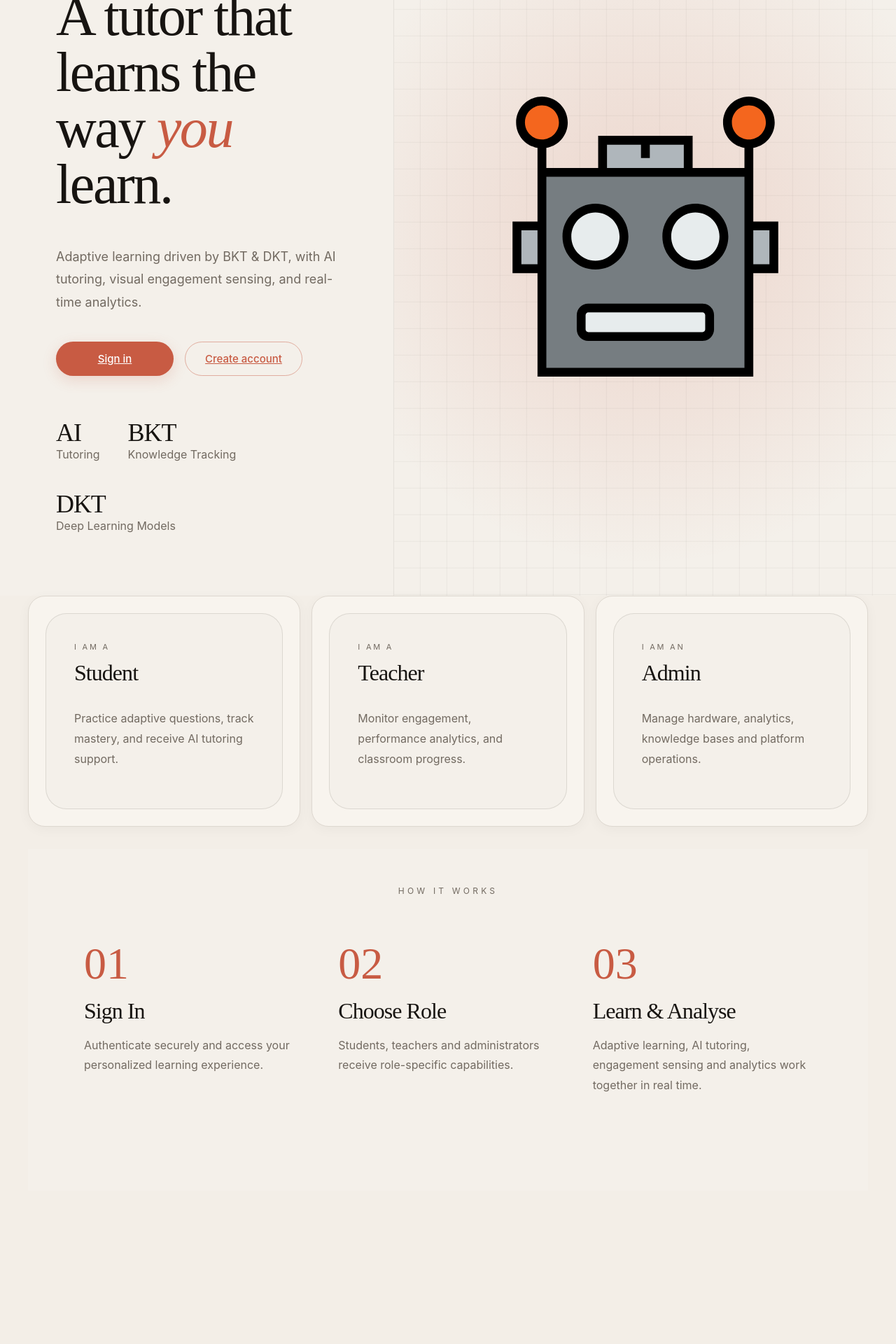
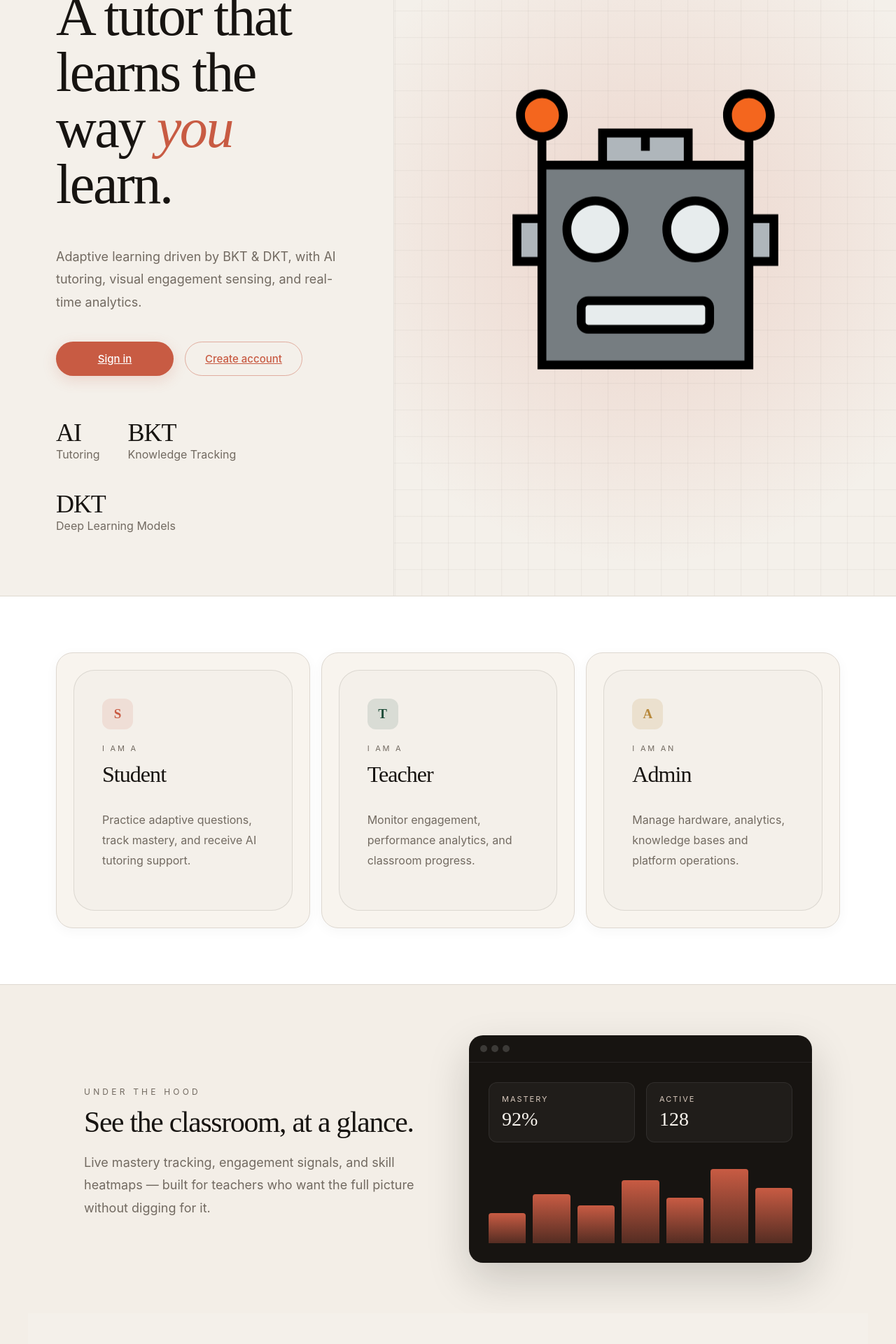
Before and after one commit to SahanMihikalpa/frontend-robot-, a Next.js app: page / in a window 1280 px wide. Shown: the part 300-2220 px from the top of the page at 70% size. Before the commit the page ends 2041 px from the top, so only its background shows below. Built offline with nearby package versions, Linux system fonts and the light colour scheme; no server answers.

Commit message:
Improved landing page UI

```diff
--- a/pages/index.tsx
+++ b/pages/index.tsx
@@ -117,9 +117,11 @@ export default function Home() {
     <div className="stack" style={{ gap: 32 }}>
 
       {/* Role cards */}
-      <div className="grid-three">
-        <div className="card stack">
+      <section className="home-roles-section">
+      <div className="home-roles-inner grid-three">
+        <div className="card stack home-role-card-outer">
           <div className="home-role-card">
+            <div className="home-role-icon home-role-icon-student">S</div>
             <div className="home-role-eyebrow">
               I AM A
             </div>
@@ -145,8 +147,9 @@ export default function Home() {
             </p>
           </div>
         </div>
-        <div className="card stack">
+        <div className="card stack home-role-card-outer">
           <div className="home-role-card">
+            <div className="home-role-icon home-role-icon-teacher">T</div>
             <div className="home-role-eyebrow">
               I AM A
             </div>
@@ -172,8 +175,9 @@ export default function Home() {
             </p>
           </div>
         </div>
-        <div className="card stack">
+        <div className="card stack home-role-card-outer">
           <div className="home-role-card">
+            <div className="home-role-icon home-role-icon-admin">A</div>
             <div className="home-role-eyebrow">
               I AM AN
             </div>
@@ -200,6 +204,50 @@ export default function Home() {
           </div>
         </div>
       </div>
+      </section>
+
+      {/* Product preview */}
+      <section className="home-preview-section">
+        <div className="home-preview-copy">
+          <p className="home-eyebrow">Under The Hood</p>
+          <h2 className="editorial-title home-preview-title">
+            See the classroom, at a glance.
+          </h2>
+          <p className="home-hero-desc" style={{ marginBottom: 0 }}>
+            Live mastery tracking, engagement signals, and skill heatmaps —
+            built for teachers who want the full picture without digging for it.
+          </p>
+        </div>
+
+        <div className="home-preview-mockup" aria-hidden="true">
+          <div className="home-preview-mockup-bar">
+            <span />
+            <span />
+            <span />
+          </div>
+          <div className="home-preview-mockup-body">
+            <div className="home-preview-kpis">
+              <div className="home-preview-kpi">
+                <p>Mastery</p>
+                <strong>92%</strong>
+              </div>
+              <div className="home-preview-kpi">
+                <p>Active</p>
+                <strong>128</strong>
+              </div>
+            </div>
+            <div className="home-preview-chart">
+              <i style={{ height: '38%' }} />
+              <i style={{ height: '62%' }} />
+              <i style={{ height: '48%' }} />
+              <i style={{ height: '80%' }} />
+              <i style={{ height: '58%' }} />
+              <i style={{ height: '94%' }} />
+              <i style={{ height: '70%' }} />
+            </div>
+          </div>
+        </div>
+      </section>
 
       {/* How It Works */}
       <section className="home-how-section">
@@ -210,14 +258,8 @@ export default function Home() {
         <div className="home-how-grid">
           {/* Step 01 */}
 
-          <div>
-            <div
-              style={{
-                fontSize: 64,
-                color: '#C85B43',
-                fontFamily: 'serif'
-              }}
-            >
+          <div className="home-step">
+            <div className="home-step-number">
               01
             </div>
 
@@ -244,14 +286,8 @@ export default function Home() {
 
           {/* Step 02 */}
 
-          <div>
-            <div
-              style={{
-                fontSize: 64,
-                color: '#C85B43',
-                fontFamily: 'serif'
-              }}
-            >
+          <div className="home-step">
+            <div className="home-step-number">
               02
             </div>
 
@@ -278,14 +314,8 @@ export default function Home() {
 
           {/* Step 03 */}
 
-          <div>
-            <div
-              style={{
-                fontSize: 64,
-                color: '#C85B43',
-                fontFamily: 'serif'
-              }}
-            >
+          <div className="home-step">
+            <div className="home-step-number">
               03
             </div>
 
@@ -312,6 +342,8 @@ export default function Home() {
         </div>
       </section>
     </div>
+
+
     </>
   )
 }
--- a/styles/globals.css
+++ b/styles/globals.css
@@ -2503,28 +2503,173 @@ pre{background:rgba(0,0,0,0.15);padding:12px;border-radius:8px;overflow:auto;fon
   z-index:2;
   max-width:80%;
   height:auto;
+  animation:homeMascotFloat 4.5s ease-in-out infinite;
+}
+@keyframes homeMascotFloat{
+  0%,100%{transform:translateY(0)}
+  50%{transform:translateY(-14px)}
+}
+.home-roles-section{
+  width:100vw;
+  margin-left:calc(50% - 50vw);
+  background:var(--card);
+  border-top:1px solid var(--border);
+  border-bottom:1px solid var(--border);
+  padding:80px 80px;
+}
+.home-roles-inner{
+  max-width:1280px;
+  margin:0 auto;
+}
+.home-role-card-outer{
+  transition:transform .28s cubic-bezier(.16,1,.3,1), box-shadow .28s ease;
+}
+.home-role-card-outer:hover{
+  transform:translateY(-6px);
+  box-shadow:0 20px 40px rgba(23,20,17,.08);
+}
+.home-role-card-outer:hover .home-role-card{
+  border-color:rgba(200,91,67,.35);
 }
 .home-role-card{
   border:1px solid rgba(114,106,97,.18);
   border-radius:30px;
   padding:40px;
   background:#F4F0EA;
-}
+  transition:border-color .28s ease;
+}
+.home-role-icon{
+  width:44px;
+  height:44px;
+  border-radius:12px;
+  display:flex;
+  align-items:center;
+  justify-content:center;
+  font-family:"Playfair Display", serif;
+  font-size:19px;
+  font-weight:600;
+  margin-bottom:20px;
+}
+.home-role-icon-student{background:rgba(200,91,67,.12);color:var(--accent)}
+.home-role-icon-teacher{background:rgba(31,77,58,.12);color:var(--success)}
+.home-role-icon-admin{background:rgba(184,137,60,.16);color:var(--warning)}
 .home-role-eyebrow{
   font-size:11px;
   letter-spacing:.25em;
   text-transform:uppercase;
   color:#726A61;
 }
+.home-preview-section{
+  display:grid;
+  grid-template-columns:minmax(0,1fr) minmax(0,1fr);
+  gap:60px;
+  align-items:center;
+  padding:40px 80px;
+}
+.home-preview-title{
+  font-size:2.6rem;
+  margin-top:12px;
+  margin-bottom:16px;
+}
+.home-preview-mockup{
+  background:#171411;
+  border-radius:20px;
+  overflow:hidden;
+  box-shadow:0 24px 60px rgba(23,20,17,.18);
+}
+.home-preview-mockup-bar{
+  display:flex;
+  gap:6px;
+  padding:14px 16px;
+  border-bottom:1px solid rgba(255,255,255,.08);
+}
+.home-preview-mockup-bar span{
+  width:10px;
+  height:10px;
+  border-radius:50%;
+  background:rgba(255,255,255,.16);
+}
+.home-preview-mockup-body{
+  padding:28px;
+  display:flex;
+  flex-direction:column;
+  gap:24px;
+}
+.home-preview-kpis{
+  display:flex;
+  gap:16px;
+}
+.home-preview-kpi{
+  flex:1;
+  background:rgba(255,255,255,.04);
+  border:1px solid rgba(255,255,255,.08);
+  border-radius:12px;
+  padding:16px 18px;
+}
+.home-preview-kpi p{
+  margin:0 0 6px;
+  color:#D8C9BD;
+  font-size:11px;
+  letter-spacing:.18em;
+  text-transform:uppercase;
+}
+.home-preview-kpi strong{
+  color:#F8F4EE;
+  font-family:"Playfair Display", serif;
+  font-size:28px;
+  font-weight:500;
+}
+.home-preview-chart{
+  display:flex;
+  align-items:flex-end;
+  gap:10px;
+  height:120px;
+  padding-top:8px;
+}
+.home-preview-chart i{
+  flex:1;
+  border-radius:4px 4px 0 0;
+  background:linear-gradient(180deg, var(--accent), rgba(200,91,67,.35));
+  font-style:normal;
+}
 .home-how-section{
   padding:40px 80px 120px;
   background:#F4F0EA;
 }
 .home-how-grid{
+  position:relative;
   display:grid;
   grid-template-columns:repeat(3,1fr);
   gap:50px;
   margin-top:60px;
+}
+.home-how-grid::before{
+  content:'';
+  position:absolute;
+  top:32px;
+  left:calc(100%/6);
+  right:calc(100%/6);
+  height:1px;
+  background:repeating-linear-gradient(90deg, rgba(200,91,67,.35) 0 8px, transparent 8px 16px);
+  z-index:0;
+}
+.home-step{
+  position:relative;
+}
+.home-step-number{
+  position:relative;
+  z-index:1;
+  width:64px;
+  height:64px;
+  border-radius:50%;
+  display:flex;
+  align-items:center;
+  justify-content:center;
+  font-family:"Playfair Display", serif;
+  font-size:24px;
+  color:var(--accent);
+  background:#F4F0EA;
+  border:2px solid rgba(200,91,67,.4);
 }
 
 /* ─── Auth pages (login / register) ─── */
@@ -2618,6 +2763,45 @@ pre{background:rgba(0,0,0,0.15);padding:12px;border-radius:8px;overflow:auto;fon
   display:flex;
   flex-direction:column;
   justify-content:center;
+}
+
+.home-footer{
+  width:100vw;
+  margin-left:calc(50% - 50vw);
+  border-top:1px solid var(--border);
+  background:var(--bg);
+  padding:28px 80px;
+  display:flex;
+  align-items:center;
+  justify-content:space-between;
+  flex-wrap:wrap;
+  gap:16px;
+}
+.home-footer-brand{
+  display:flex;
+  align-items:center;
+  gap:10px;
+  font-weight:600;
+  letter-spacing:.02em;
+  color:var(--text);
+}
+.home-footer-links{
+  display:flex;
+  gap:24px;
+}
+.home-footer-links a{
+  color:var(--muted);
+  text-decoration:none;
+  font-size:14px;
+  transition:color .2s ease;
+}
+.home-footer-links a:hover{
+  color:var(--text);
+}
+.home-footer-copy{
+  color:var(--muted);
+  font-size:13px;
+  margin:0;
 }
 
 /* ─── Responsive ─── */
@@ -2696,8 +2880,13 @@ pre{background:rgba(0,0,0,0.15);padding:12px;border-radius:8px;overflow:auto;fon
   .home-hero-title{font-size:3.4rem}
   .home-hero-right{min-height:0;padding:32px 0;order:-1}
   .home-hero-image{max-width:220px}
+  .home-roles-section{padding:56px 40px}
+  .home-preview-section{grid-template-columns:1fr;padding:48px 40px;gap:36px}
+  .home-preview-mockup{order:-1}
   .home-how-section{padding:40px 40px 80px}
+  .home-footer{padding:24px 40px}
   .home-how-grid{grid-template-columns:1fr 1fr;gap:32px}
+  .home-how-grid::before{display:none}
   .auth-split{grid-template-columns:1fr;min-height:auto}
   .auth-left{border-right:none;border-bottom:1px solid rgba(114,106,97,0.12);padding:40px 40px 32px}
   .auth-left-content{padding-left:0}
@@ -2719,7 +2908,12 @@ pre{background:rgba(0,0,0,0.15);padding:12px;border-radius:8px;overflow:auto;fon
   .home-hero-image{max-width:150px}
   .home-hero-actions{flex-direction:column;align-items:stretch}
   .home-hero-actions .btn{width:100%;min-width:0}
+  .home-roles-section{padding:40px 20px}
+  .home-preview-section{padding:32px 20px}
+  .home-preview-title{font-size:2rem}
+  .home-preview-kpis{flex-direction:column}
   .home-how-section{padding:32px 20px 60px}
+  .home-footer{padding:24px 20px;flex-direction:column;align-items:flex-start;text-align:left}
   .home-how-grid{grid-template-columns:1fr;gap:36px}
   .auth-left{padding:32px 24px 24px}
   .auth-right{padding:24px 24px 40px}
@@ -2798,7 +2992,8 @@ pre{background:rgba(0,0,0,0.15);padding:12px;border-radius:8px;overflow:auto;fon
 @media(prefers-reduced-motion:reduce){
   .teacher-roster-page > *,
   .teacher-status-card,
-  .teacher-roster-table tbody tr{
+  .teacher-roster-table tbody tr,
+  .home-hero-image{
     animation:none;
   }
   .teacher-info-box,
```
